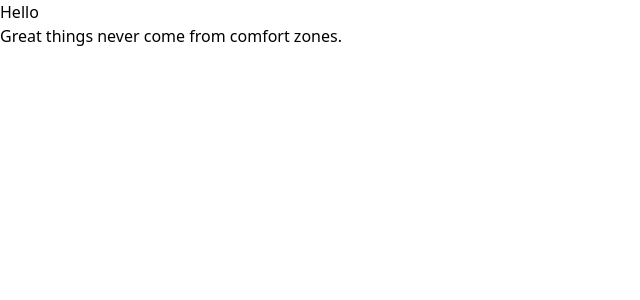
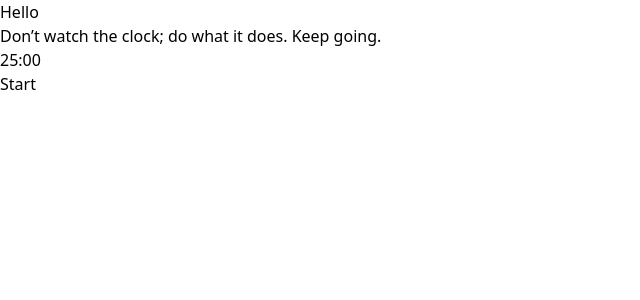
Before and after one commit to Parachichi066/Pomodoro-Timer, a React (Vite) app: page /timer in a window 1280 px wide. Shown: the top 300 px of the page, without its empty margins (0-640 px from the left). Built offline with nearby package versions, Linux system fonts and the light colour scheme.

Commit message:
Setup timer

```diff
--- a/src/pages/timer.jsx
+++ b/src/pages/timer.jsx
@@ -3,6 +3,8 @@ import { useEffect, useState } from "react";
 function Timer() {
     const [quotes, setQuotes] = useState([])
     const [randomQuote, setRandomQuote] = useState('')
+    const [timeLeft, setTimeLeft] = useState(25 * 60);
+    const [isRunning, setIsRunning] = useState(false);
 
     useEffect(() => {
         fetch('/motivational_quotes.txt')
@@ -10,14 +12,35 @@ function Timer() {
             .then(text => {
                 const parsedQuotes = text.split(':').map(q => q.trim());
                 setQuotes(parsedQuotes);
-                getRandomQuote(parsedQuotes);
             })
-    })
+    }, [])
 
-    const getRandomQuote = (quoteArray = quotes) => {
-        if (quoteArray.length === 0) return;
-        const index = Math.floor(Math.random() * quoteArray.length);
-        setRandomQuote(quoteArray[index]);
+    useEffect(() => {
+        if (quotes.length === 0) return;
+        const getRandomQuote = () => {
+            const index = Math.floor(Math.random() * quotes.length);
+            setRandomQuote(quotes[index]);
+        }
+
+        getRandomQuote()
+        const interval = setInterval(() => {
+            getRandomQuote()
+        }, 6000);
+        return () => clearInterval(interval);
+    }, [quotes]);
+
+    useEffect(() => {
+        if (!isRunning || timeLeft <= 0) return;
+        const timer = setInterval(() => {
+            setTimeLeft(prev => prev - 1);
+        }, 1000);
+        return () => clearInterval(timer);
+    }, [isRunning, timeLeft]);
+
+    const formatTime = (seconds) => {
+        const minutes = Math.floor(seconds / 60);
+        const secs = seconds % 60;
+        return `${String(minutes).padStart(2, '0')}:${String(secs).padStart(2, '0')}`;
     };
 
     return (
@@ -25,6 +48,8 @@ function Timer() {
             <div>
                 <h1 className="mt-1">Hello</h1>
                 <p>{randomQuote}</p>
+                <h2>{formatTime(timeLeft)}</h2>
+                <button onClick={() => setIsRunning(true)}>Start</button>
             </div>
         </>
     )
```
Also changed, not shown: src/components/navBar.jsx (added, +9 -0 lines).
